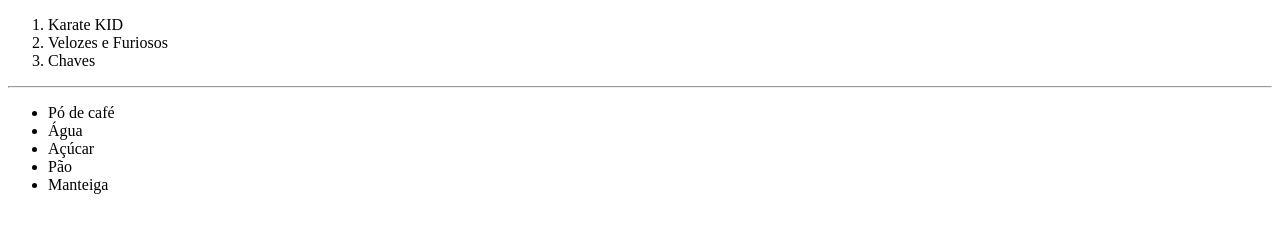
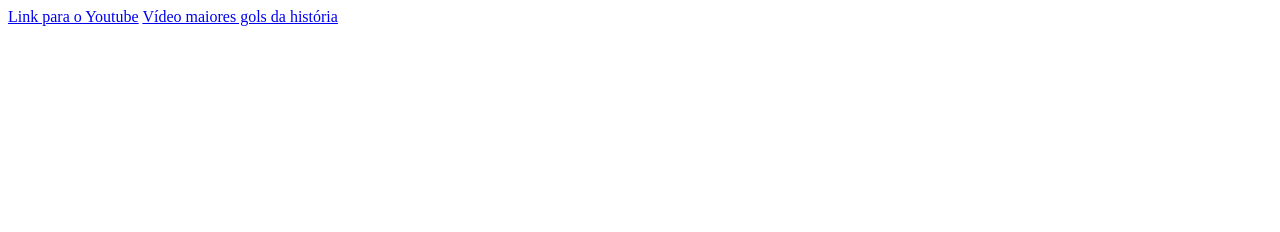
Before and after one commit to Daniel-Severino/html-css-javascript, a plain HTML site: page index.html in a window 1280 px wide. Drawn offline with Linux system fonts and the light colour scheme.

Commit message:
Atividade 4
Atividade 4

```diff
--- a/index.html
+++ b/index.html
@@ -6,18 +6,7 @@
     <title>Document</title>
 </head>
 <body>
-    <ol>
-        <li>Karate KID</li>
-        <li>Velozes e Furiosos</li>
-        <li>Chaves</li>
-    </ol>
-    <hr>
-    <ul>
-        <li>Pó de café</li>
-        <li>Água</li>
-        <li>Açúcar</li>
-        <li>Pão</li>
-        <li>Manteiga</li>
-    </ul>
+    <a href="https://www.youtube.com/">Link para o Youtube</a>
+    <a href="https://www.youtube.com/watch?v=Uz-uHUX8eBA">Vídeo maiores gols da história</a>
 </body>
 </html>
```
